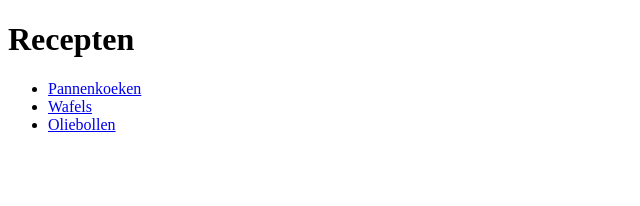
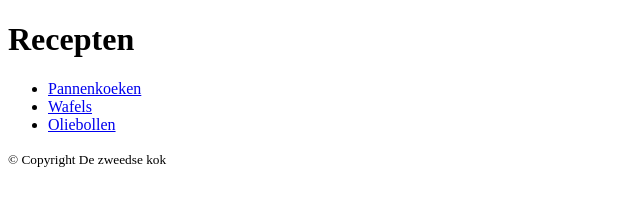
Before and after one commit to neokoen/recepten, a plain HTML site: page index.html in a window 1280 px wide. Shown: the whole page, without its empty margins (0-640 px from the left). Drawn offline with Linux system fonts and the light colour scheme.

Commit message:
met de zweedse kok

```diff
--- a/index.html
+++ b/index.html
@@ -27,6 +27,10 @@
 		</ul>
 
 	</nav>
+    <footer>
+        <small>&copy; Copyright De zweedse kok </small>
+
+    </footer>
 
 </body>
 
```
